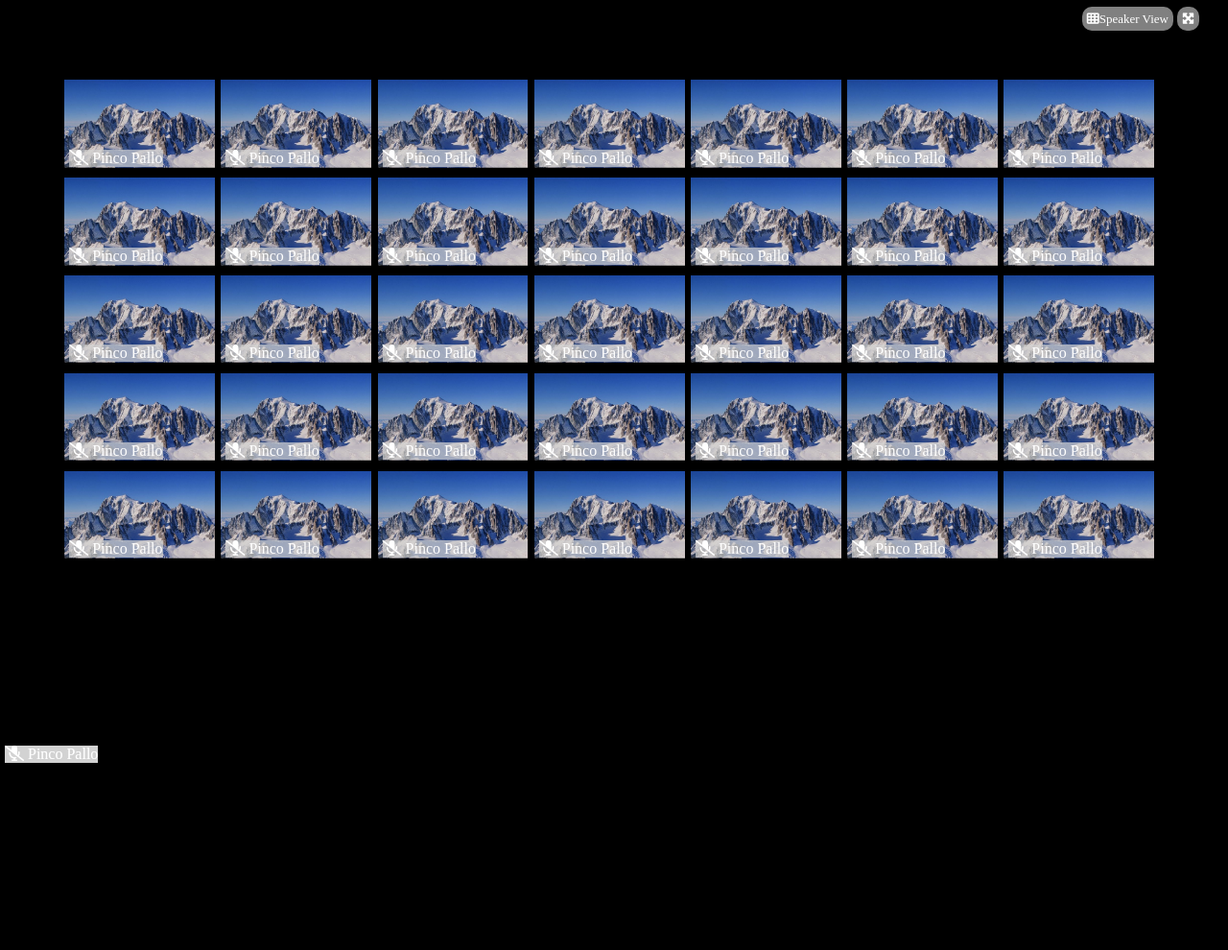
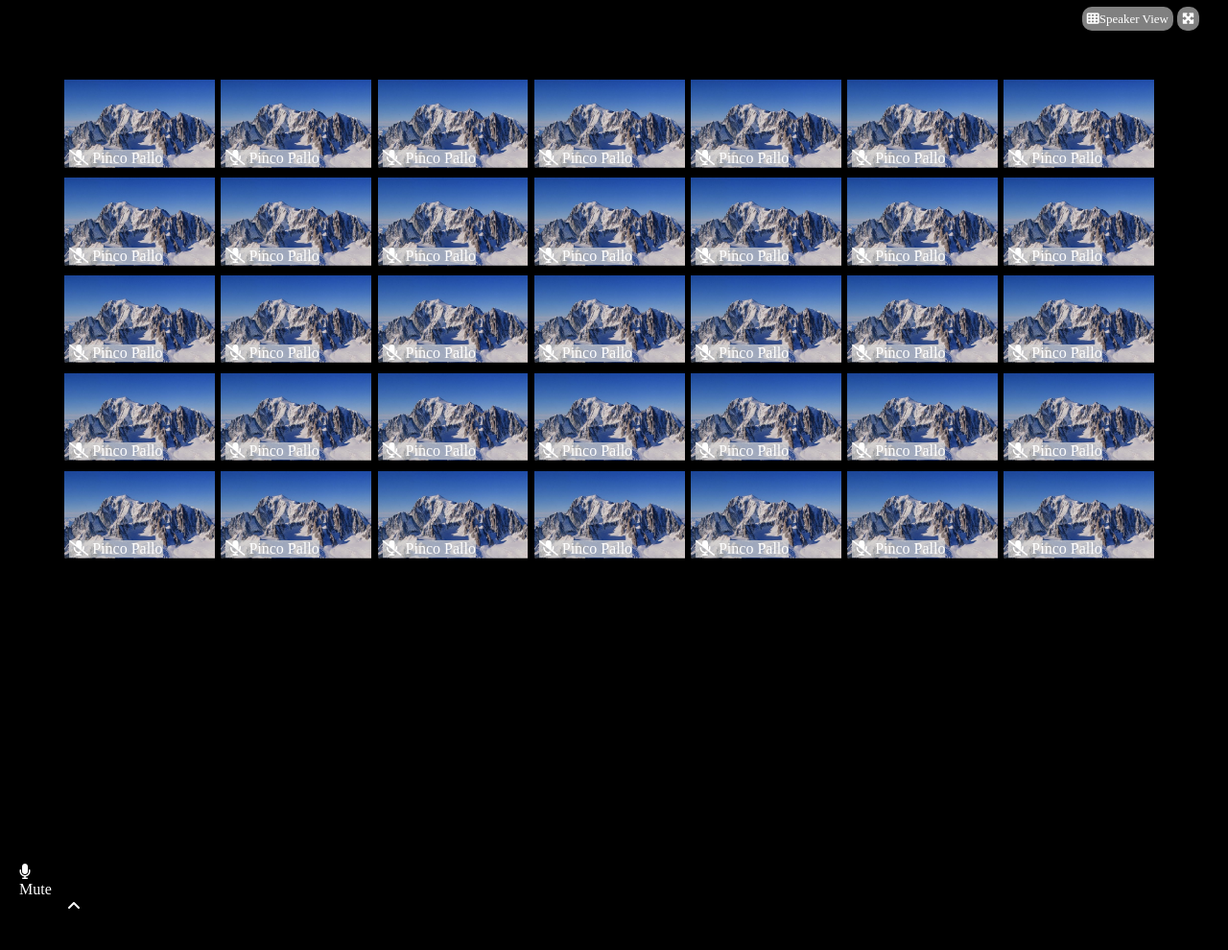
Before and after one commit to StefanRaluca/html-css-zoom, a plain HTML site: page index.html in a window 1280 px wide. Shown: the whole page at 96% size. Before the commit the page ends 800 px from the top, so only its background shows below. Drawn offline with Linux system fonts and the light colour scheme.

Commit message:
add footer initial

```diff
--- a/assets/style.css
+++ b/assets/style.css
@@ -22,7 +22,7 @@ header {
 }
 
 /* style of icon header */
-span {
+.icon_style {
     padding: 5px;
     background-color: grey;
     border-radius: 10px;
@@ -42,9 +42,14 @@ img {
 
 }
 
+main {
+    height: 100vh;
+}
+
 .image_main {
     position: relative;
 }
+
 /* style of photo text */
 .decoration {
     background-color: #d3d3d3b3;
@@ -53,13 +58,37 @@ img {
     left: 5px;
     color: white;
 }
+
 /* style of row */
 .row {
     display: flex;
     flex-wrap: wrap;
 }
+
 /* style of column */
 .col {
     width: calc((100% / 12) * 1.70);
     padding: 0.2rem;
 }
+
+.container_footer {
+    width: 90%;
+    max-width: 1400px;
+    padding: 20px;
+    height: 80px;
+    position: relative;
+}
+
+.icon_footer {
+    color: white;
+    font-size: medium;
+    display: block;
+
+}
+
+.arrow {
+    position: relative;
+    left: 50px;
+    bottom: 0;
+    color: white;
+}
--- a/index.html
+++ b/index.html
@@ -16,8 +16,8 @@
     <!-- header -->
     <header>
         <div class="container_header">
-            <span> <i class="fa-solid fa-table-cells"></i>Speaker View</span>
-            <span> <i class="fa-solid fa-maximize"></i></span>
+            <span class="icon_style"> <i class="fa-solid fa-table-cells"></i>Speaker View</span>
+            <span class="icon_style"> <i class="fa-solid fa-maximize"></i></span>
         </div>
     </header>
     <!-- end of header -->
@@ -58,10 +58,6 @@
                     </div>
                     <!-- 4 col with img -->
                     <div class="col">
-                        <div class="decoration">
-                            <i class="fa-solid fa-microphone-slash"></i>
-                            Pinco Pallo
-                        </div>
                         <div class="image_main">
                             <div class="decoration">
                                 <i class="fa-solid fa-microphone-slash"></i>
@@ -135,10 +131,7 @@
                     </div>
                     <!-- 4 col with img -->
                     <div class="col">
-                        <div class="decoration">
-                            <i class="fa-solid fa-microphone-slash"></i>
-                            Pinco Pallo
-                        </div>
+
                         <div class="image_main">
                             <div class="decoration">
                                 <i class="fa-solid fa-microphone-slash"></i>
@@ -212,10 +205,7 @@
                     </div>
                     <!-- 4 col with img -->
                     <div class="col">
-                        <div class="decoration">
-                            <i class="fa-solid fa-microphone-slash"></i>
-                            Pinco Pallo
-                        </div>
+
                         <div class="image_main">
                             <div class="decoration">
                                 <i class="fa-solid fa-microphone-slash"></i>
@@ -289,10 +279,7 @@
                     </div>
                     <!-- 4 col with img -->
                     <div class="col">
-                        <div class="decoration">
-                            <i class="fa-solid fa-microphone-slash"></i>
-                            Pinco Pallo
-                        </div>
+
                         <div class="image_main">
                             <div class="decoration">
                                 <i class="fa-solid fa-microphone-slash"></i>
@@ -366,10 +353,7 @@
                     </div>
                     <!-- 4 col with img -->
                     <div class="col">
-                        <div class="decoration">
-                            <i class="fa-solid fa-microphone-slash"></i>
-                            Pinco Pallo
-                        </div>
+
                         <div class="image_main">
                             <div class="decoration">
                                 <i class="fa-solid fa-microphone-slash"></i>
@@ -414,7 +398,25 @@
             </div>
         </div>
     </main>
-    <footer></footer>
+    <footer>
+        <div class="container_footer">
+            <div class="left">
+                <span class="icon_footer"><i class="fa-solid fa-microphone"> </i> </span>
+
+                <span class="icon_footer">Mute </span>
+                <div class="arrow">
+                    <i class="fa-solid fa-angle-up"></i>
+                </div>
+
+                <i class="fa-solid fa-video"></i>
+
+            </div>
+            <div class="center">
+                <i class="fa-solid fa-user-plus"></i>
+            </div>
+            <div class="right"></div>
+        </div>
+    </footer>
 </body>
 
 </html>
```
